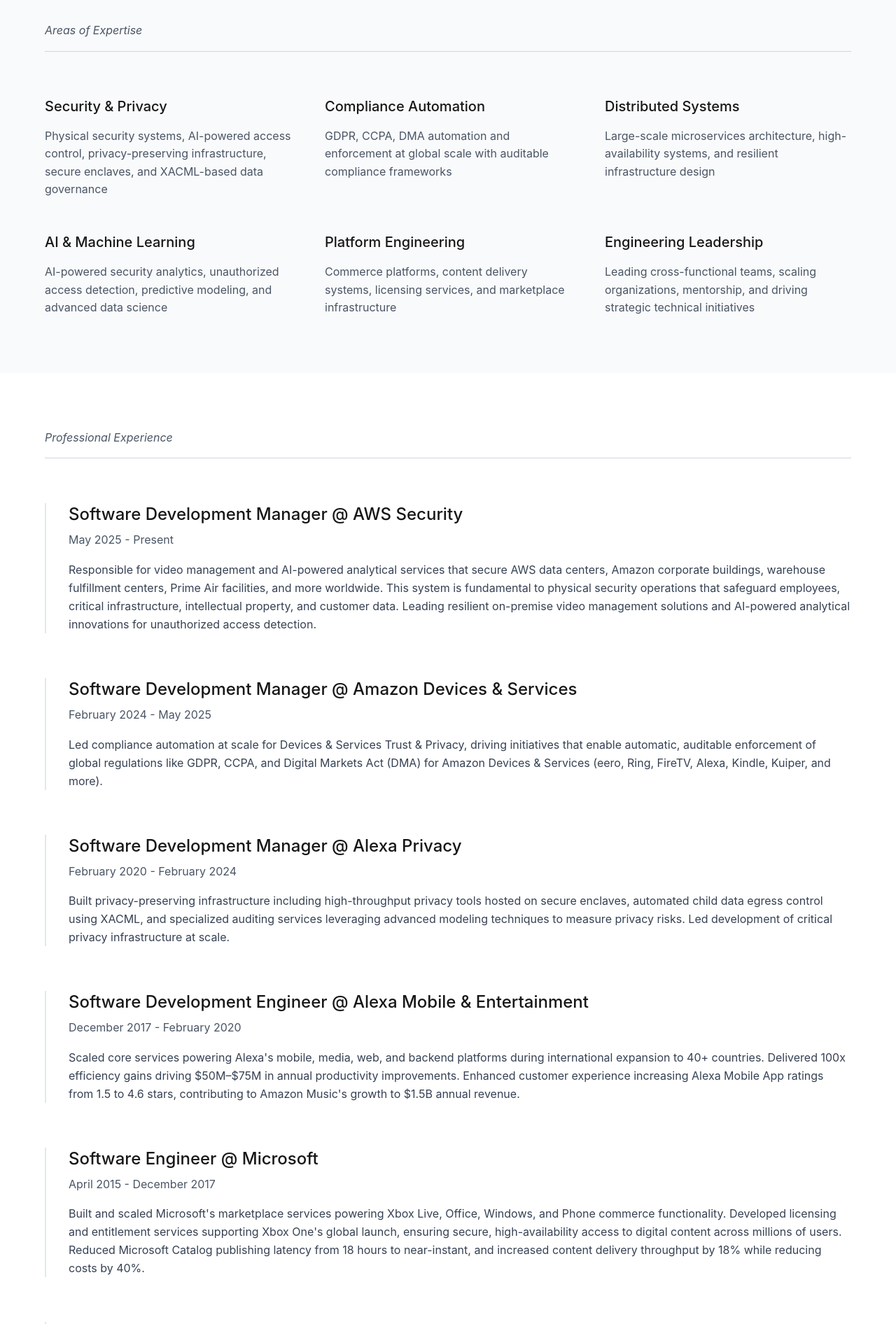
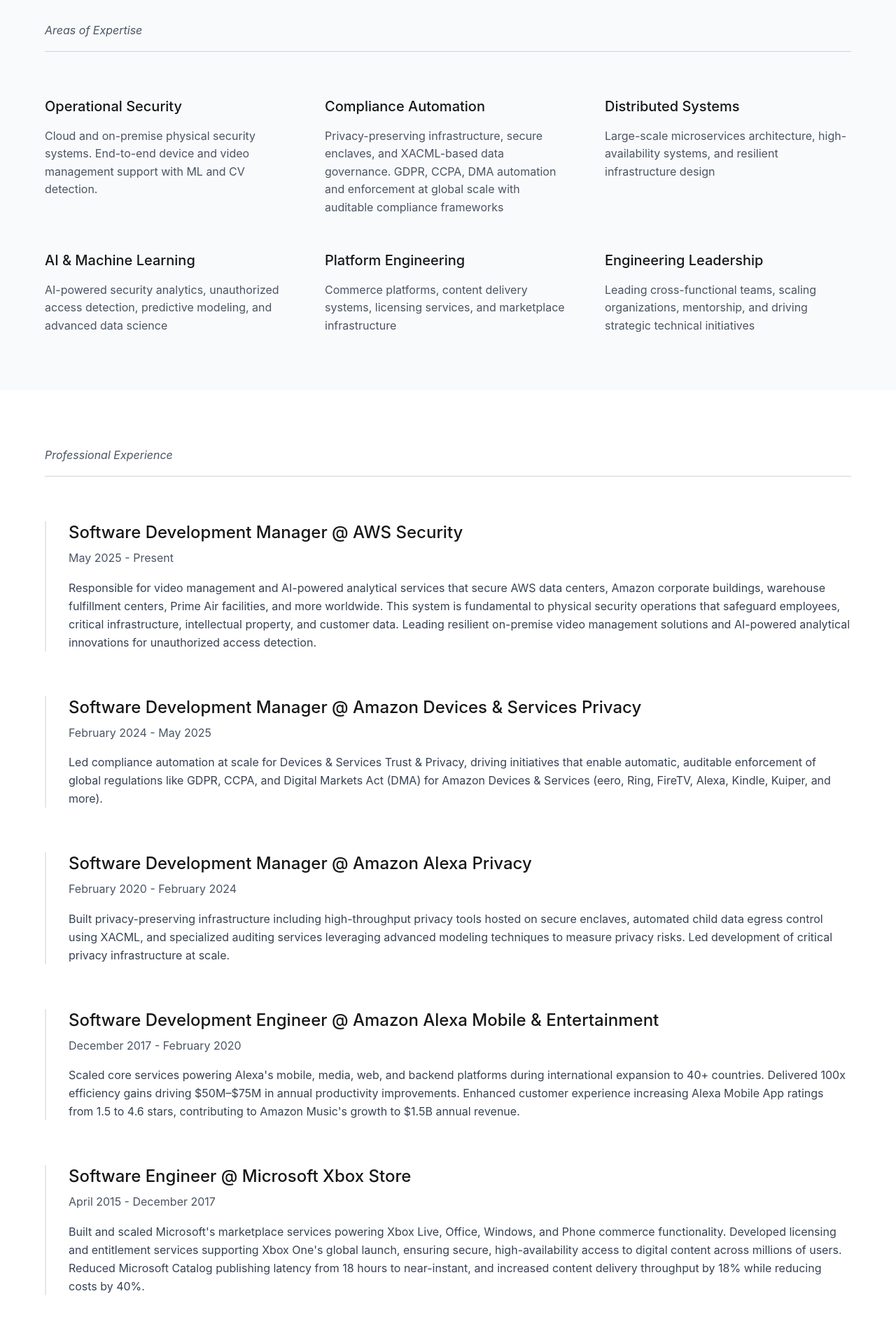
Before and after one commit to bphan1/resume, a Next.js app: page / in a window 1280 px wide. Shown: the part 700-2592 px from the top of the page at 70% size. Built offline with nearby package versions, Linux system fonts and the light colour scheme.

Commit message:
updated areas of expertise

```diff
--- a/src/app/page.tsx
+++ b/src/app/page.tsx
@@ -44,12 +44,12 @@
           </div>
           <div className="grid grid-cols-1 md:grid-cols-2 lg:grid-cols-3 gap-12">
             <div>
-              <h3 className="text-xl font-medium mb-4">Security & Privacy</h3>
-              <p className="text-gray-600">Physical security systems, AI-powered access control, privacy-preserving infrastructure, secure enclaves, and XACML-based data governance</p>
+              <h3 className="text-xl font-medium mb-4">Operational Security</h3>
+              <p className="text-gray-600">Cloud and on-premise physical security systems. End-to-end device and video management support with ML and CV detection. </p>
             </div>
             <div>
               <h3 className="text-xl font-medium mb-4">Compliance Automation</h3>
-              <p className="text-gray-600">GDPR, CCPA, DMA automation and enforcement at global scale with auditable compliance frameworks</p>
+              <p className="text-gray-600">Privacy-preserving infrastructure, secure enclaves, and XACML-based data governance. GDPR, CCPA, DMA automation and enforcement at global scale with auditable compliance frameworks</p>
             </div>
             <div>
               <h3 className="text-xl font-medium mb-4">Distributed Systems</h3>
@@ -91,7 +91,7 @@
             </div>
 
             <div className="border-l-2 border-gray-200 pl-8 hover-lift">
-              <h3 className="text-xl md:text-2xl font-medium mb-2">Software Development Manager @ Amazon Devices & Services</h3>
+              <h3 className="text-xl md:text-2xl font-medium mb-2">Software Development Manager @ Amazon Devices & Services Privacy</h3>
               <p className="text-gray-600 mb-4">February 2024 - May 2025</p>
               <p className="text-gray-700 leading-relaxed">
                 Led compliance automation at scale for Devices &amp; Services Trust &amp; Privacy, driving initiatives that enable automatic,
@@ -101,7 +101,7 @@
             </div>
 
             <div className="border-l-2 border-gray-200 pl-8 hover-lift">
-              <h3 className="text-xl md:text-2xl font-medium mb-2">Software Development Manager @ Alexa Privacy</h3>
+              <h3 className="text-xl md:text-2xl font-medium mb-2">Software Development Manager @ Amazon Alexa Privacy</h3>
               <p className="text-gray-600 mb-4">February 2020 - February 2024</p>
               <p className="text-gray-700 leading-relaxed">
                 Built privacy-preserving infrastructure including high-throughput privacy tools hosted on secure enclaves,
@@ -111,7 +111,7 @@
             </div>
 
             <div className="border-l-2 border-gray-200 pl-8 hover-lift">
-              <h3 className="text-xl md:text-2xl font-medium mb-2">Software Development Engineer @ Alexa Mobile & Entertainment</h3>
+              <h3 className="text-xl md:text-2xl font-medium mb-2">Software Development Engineer @ Amazon Alexa Mobile & Entertainment</h3>
               <p className="text-gray-600 mb-4">December 2017 - February 2020</p>
               <p className="text-gray-700 leading-relaxed">
                 Scaled core services powering Alexa&apos;s mobile, media, web, and backend platforms during international expansion to 40+ countries.
@@ -121,7 +121,7 @@
             </div>
 
             <div className="border-l-2 border-gray-200 pl-8 hover-lift">
-              <h3 className="text-xl md:text-2xl font-medium mb-2">Software Engineer @ Microsoft</h3>
+              <h3 className="text-xl md:text-2xl font-medium mb-2">Software Engineer @ Microsoft Xbox Store</h3>
               <p className="text-gray-600 mb-4">April 2015 - December 2017</p>
               <p className="text-gray-700 leading-relaxed">
                 Built and scaled Microsoft&apos;s marketplace services powering Xbox Live, Office, Windows, and Phone commerce functionality.
@@ -132,7 +132,7 @@
             </div>
 
             <div className="border-l-2 border-gray-200 pl-8 hover-lift">
-              <h3 className="text-xl md:text-2xl font-medium mb-2">Data Scientist @ Microsoft</h3>
+              <h3 className="text-xl md:text-2xl font-medium mb-2">Data Scientist @ Microsoft Windows</h3>
               <p className="text-gray-600 mb-4">February 2014 - April 2015</p>
               <p className="text-gray-700 leading-relaxed">
                 Developed machine learning models and derived insights to improve operating system quality for Windows, Windows Phone,
```
